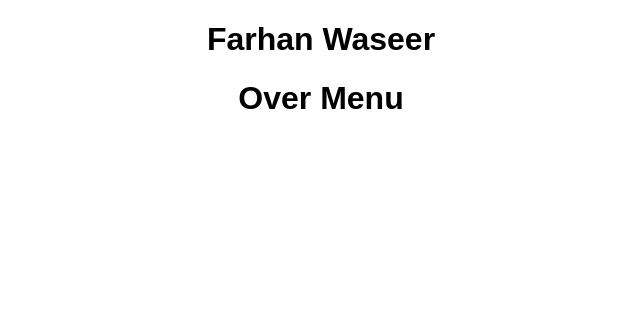
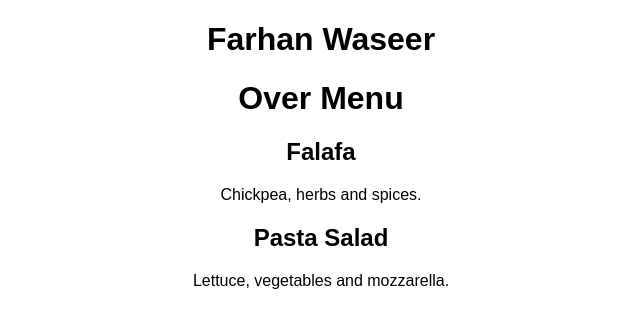
Before and after one commit to farhanwaseer/SandBox-Work-repo, a React (Create React App) app: page / in a window 1280 px wide. Shown: the top 328 px of the page, without its empty margins (319-959 px from the left). Built offline with nearby package versions, Linux system fonts and the light colour scheme.

Commit message:
Update App.js

```diff
--- a/src/App.js
+++ b/src/App.js
@@ -5,6 +5,12 @@ export default function App() {
     <div className="App">
       <h1>Farhan Waseer</h1>
       <h1>Over Menu </h1>
+      <h2>Falafa</h2>
+      <p>Chickpea, herbs and spices.</p>
+      {/* <img src="falafel.jpeg" width="240" height="300" alt="A falafel"> */}
+        <h2>Pasta Salad</h2>
+        <p>Lettuce, vegetables and mozzarella.</p>
+        {/* <img src="salad.jpeg" width="240" height="300" alt="A salad">    */}
     </div>
   );
 }
```
